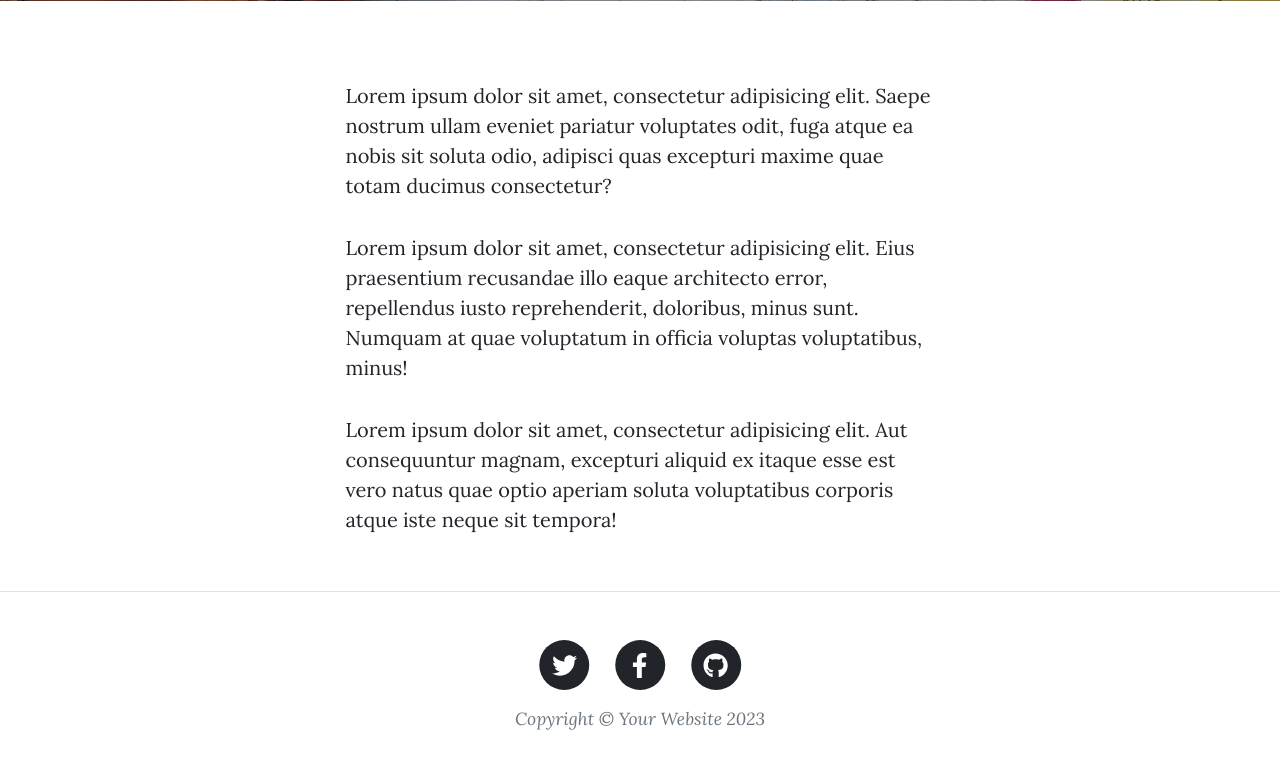
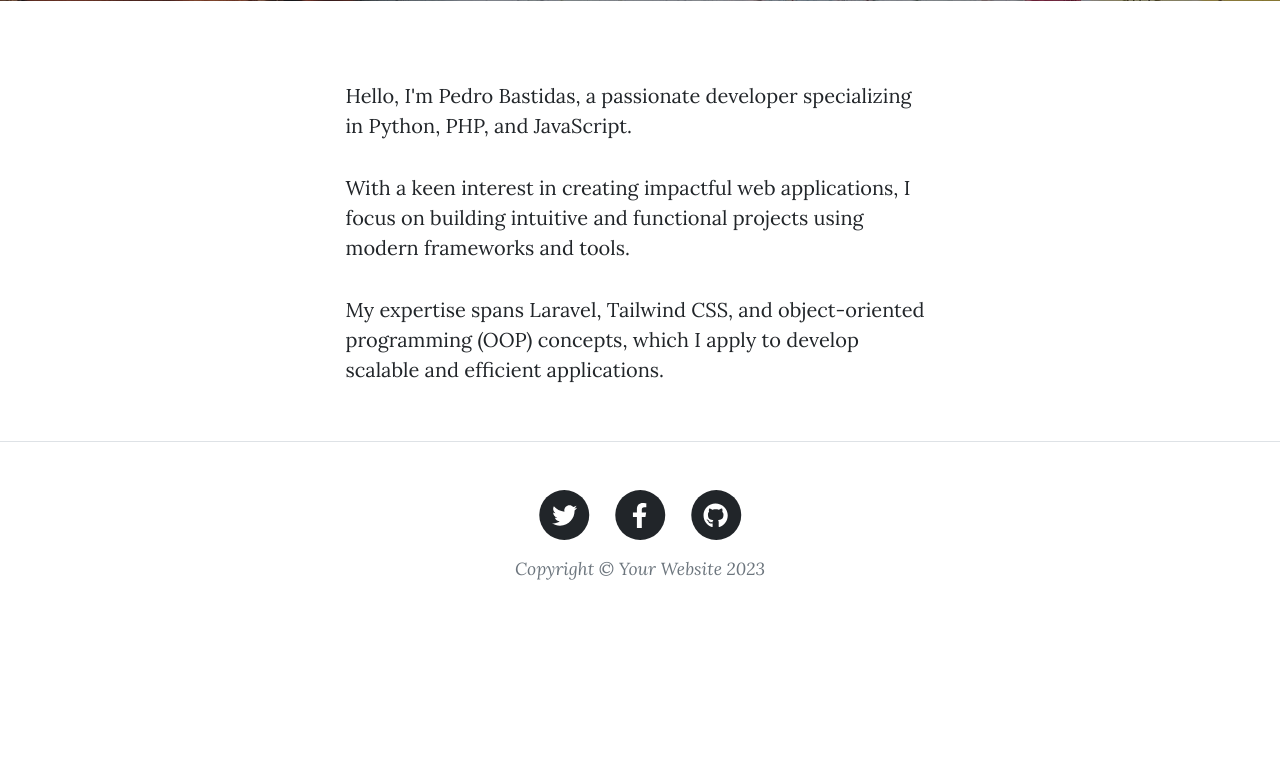
Before and after one commit to pedro092692/personal-blog, a Flask app: page /about in a window 1280 px wide. Shown: the part 531-1312 px from the top of the page. After the commit the page ends 1111 px from the top, so only its background shows below. Run offline with Flask 3, Linux system fonts and the light colour scheme; some libraries are stand-ins or nearby versions.

Commit message:
update about info

```diff
--- a/templates/about.html
+++ b/templates/about.html
@@ -22,22 +22,13 @@
     <div class="row gx-4 gx-lg-5 justify-content-center">
       <div class="col-md-10 col-lg-8 col-xl-7">
         <p>
-          Lorem ipsum dolor sit amet, consectetur adipisicing elit. Saepe
-          nostrum ullam eveniet pariatur voluptates odit, fuga atque ea nobis
-          sit soluta odio, adipisci quas excepturi maxime quae totam ducimus
-          consectetur?
+          Hello, I'm Pedro Bastidas, a passionate developer specializing in Python, PHP, and JavaScript.
         </p>
         <p>
-          Lorem ipsum dolor sit amet, consectetur adipisicing elit. Eius
-          praesentium recusandae illo eaque architecto error, repellendus iusto
-          reprehenderit, doloribus, minus sunt. Numquam at quae voluptatum in
-          officia voluptas voluptatibus, minus!
+          With a keen interest in creating impactful web applications, I focus on building intuitive and functional projects using modern frameworks and tools.
         </p>
         <p>
-          Lorem ipsum dolor sit amet, consectetur adipisicing elit. Aut
-          consequuntur magnam, excepturi aliquid ex itaque esse est vero natus
-          quae optio aperiam soluta voluptatibus corporis atque iste neque sit
-          tempora!
+          My expertise spans Laravel, Tailwind CSS, and object-oriented programming (OOP) concepts, which I apply to develop scalable and efficient applications.
         </p>
       </div>
     </div>
```
